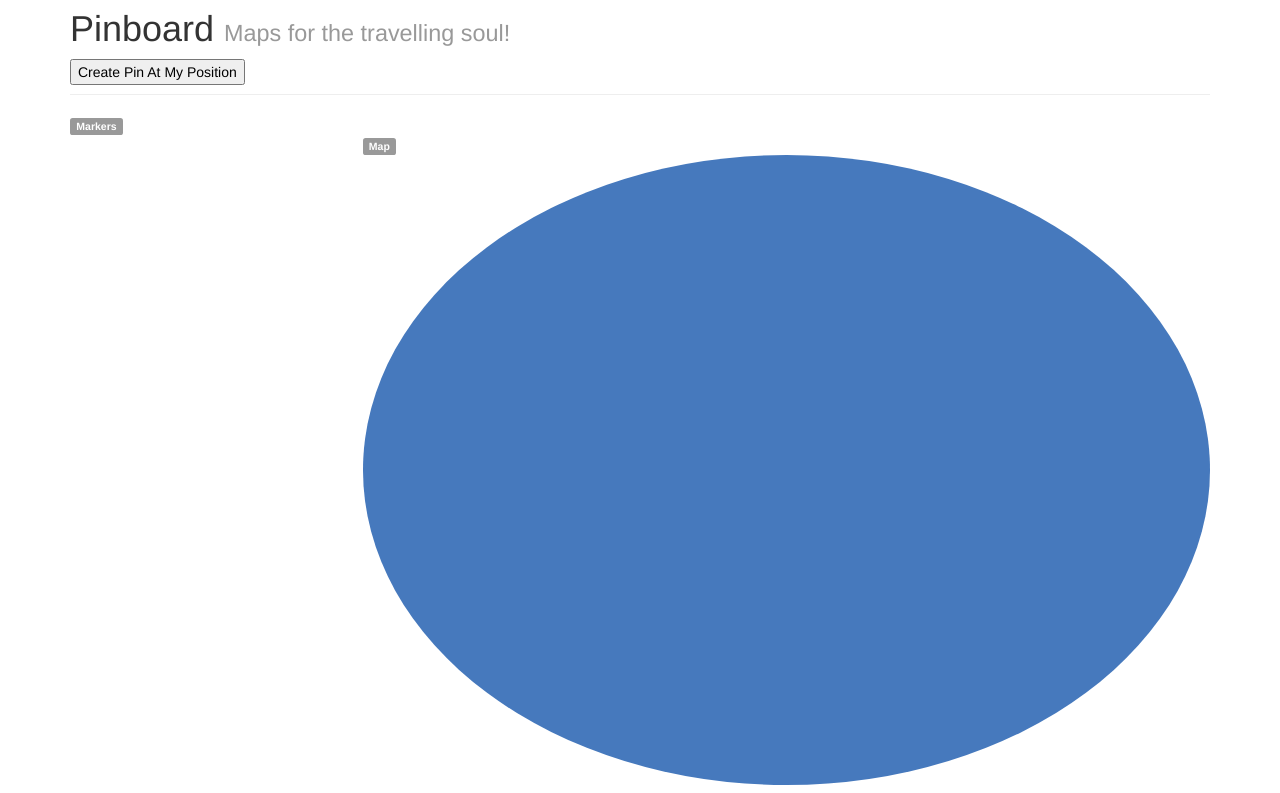
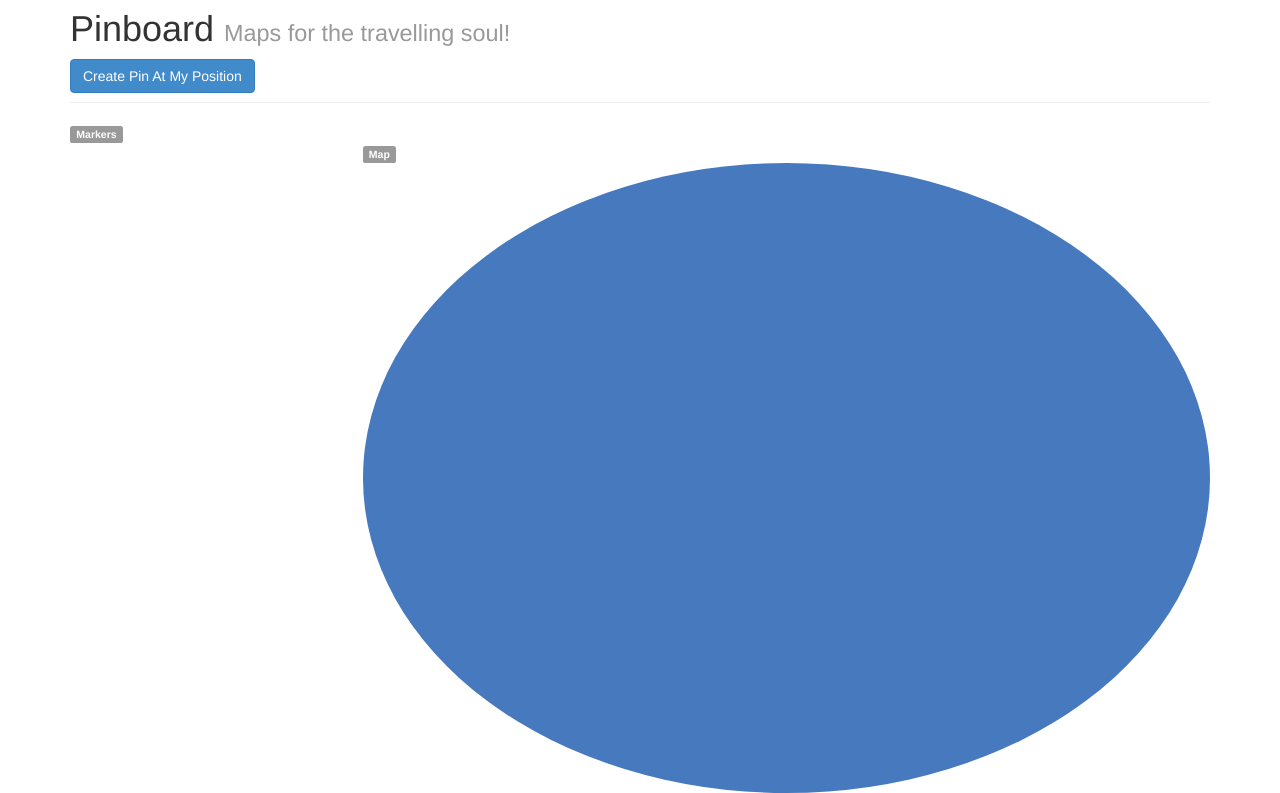
Before and after one commit to magnusandy/350GroupProject, a PHP site: page /display.php in a window 1280 px wide. Shown: the part 51-844 px from the top of the page. Run offline with PHP 8.4, Linux system fonts and the light colour scheme; the visitor is signed in with stand-in values (Sample User, id 1); data that the repository does not hold is empty; some libraries are stand-ins or nearby versions.

Commit message:
Fancy Wizardry
Button should be good

```diff
--- a/pinboard/display.php
+++ b/pinboard/display.php
@@ -120,7 +120,7 @@ $('#panel-66082').on('shown.bs.collapse', function (e) {
 				<h1>
 					Pinboard <small>Maps for the travelling soul!</small>
 				</h1>
-				<button onclick="centerOnMe()">Create Pin At My Position</button>
+				<button type="button" class="btn btn-primary btn-med" onclick="centerOnMe()">Create Pin At My Position</button>
 			</div>
 		</div>
 	</div>
```
